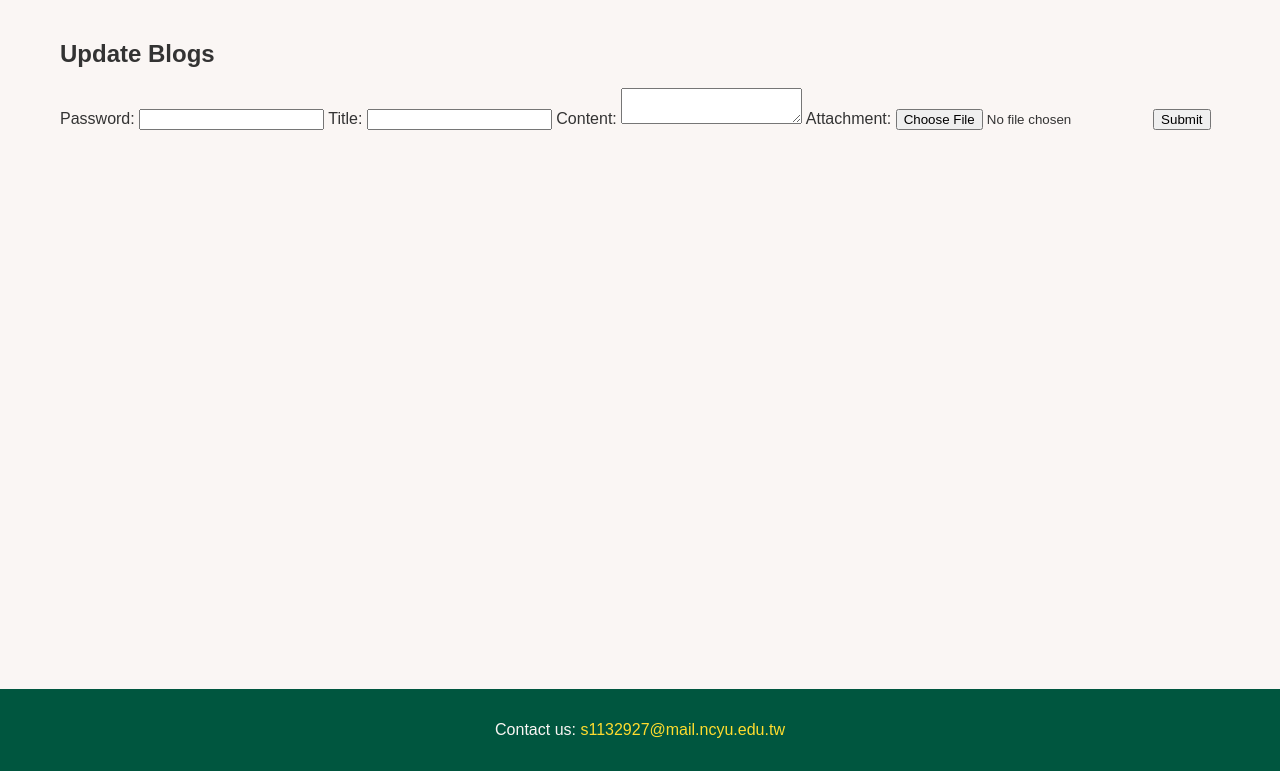
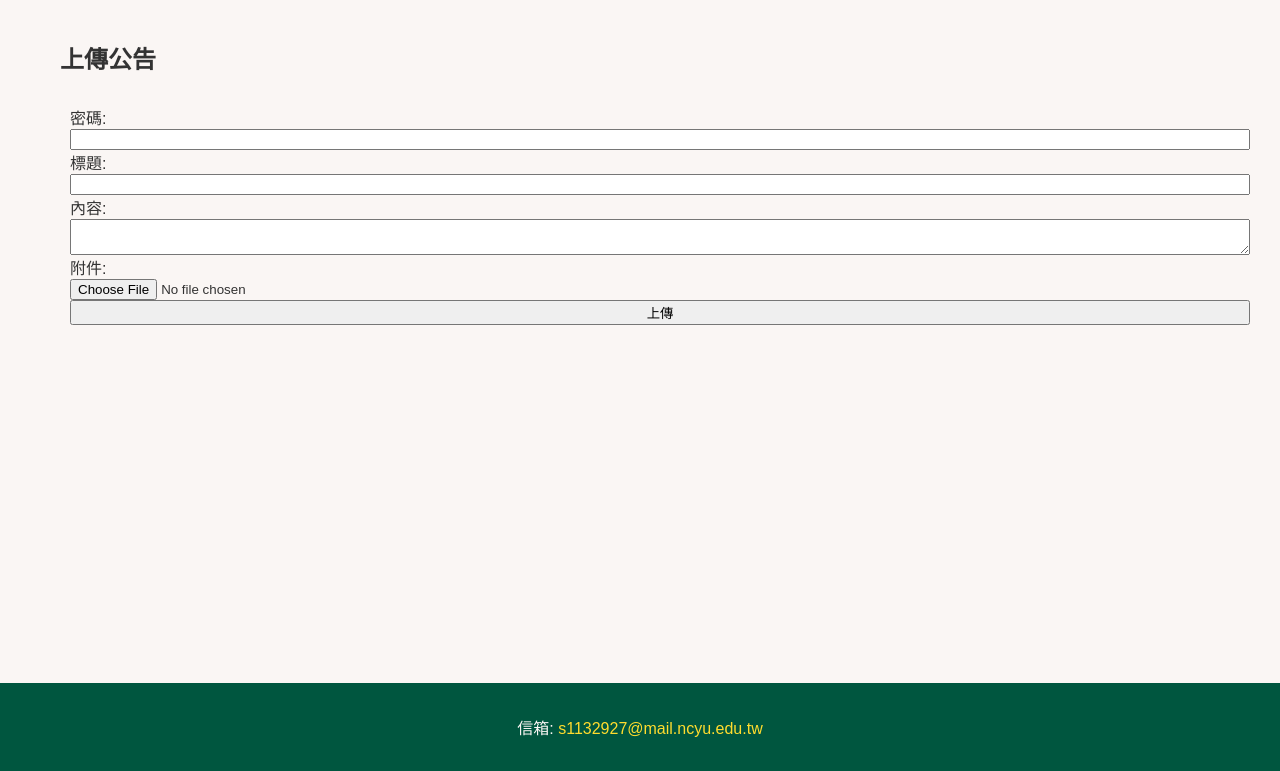
Before and after one commit to Q23RF/yunlinlit, a Flask app: page /update in a window 1280 px wide. Shown: the part 121-892 px from the top of the page. Run offline with Flask 3, Linux system fonts and the light colour scheme.

Commit message:
the tmp update page works now

```diff
--- a/app/routes.py
+++ b/app/routes.py
@@ -16,13 +16,16 @@ def update():
     password = os.getenv("UPDATE_PASSWORD", "admin123")
     if request.method == "POST":
         if request.form.get("password") != password:
-            flash("Invalid password!", "danger")
+            flash("密碼錯誤", "danger")
+            print("wrong pwd")
         else:
             title = request.form.get("title")
             content = request.form.get("content")
             if title and content:
                 blogs.append({"title": title, "content": content})
-                flash("Blog added successfully!", "success")
+                flash("上傳成功", "success")
+                print(blogs)
+
             return redirect(url_for("main.index"))
     return render_template("update.html")
 
--- a/app/static/style.css
+++ b/app/static/style.css
@@ -156,6 +158,13 @@ footer a:hover {
 
 .marquee-controls button:focus {
     outline: none;
+}
+
+/* Update */
+.update {
+    padding: 10px;
+    display: flex;
+    flex-direction: column;
 }
 
 /* Archive */
--- a/app/templates/archive.html
+++ b/app/templates/archive.html
@@ -1,5 +1,5 @@
 {% extends "base.html" %}
-{% block title %}Archive{% endblock %}
+{% block title %}作品集{% endblock %}
 {% block content %}
 <h2>Image Archive</h2>
 <div class="archive">
--- a/app/templates/base.html
+++ b/app/templates/base.html
@@ -20,15 +20,15 @@
     </header>
     <div class="sidebar collapsed">
         <button class="sidebar-toggle" onclick="toggleSidebar()">〉</button>
-        <a href="{{ url_for('main.index') }}">Home</a>
-        <a href="{{ url_for('main.update') }}">Update Blogs</a>
-        <a href="{{ url_for('main.archive') }}">Archive</a>
+        <a href="{{ url_for('main.index') }}">首頁</a>
+        <a href="{{ url_for('main.update') }}">公告上傳</a>
+        <a href="{{ url_for('main.archive') }}">作品集</a>
     </div>
     <main>
         {% block content %}{% endblock %}
     </main>
     <footer>
-        <p>Contact us: <a href="mailto:s1132927@mail.ncyu.edu.tw">s1132927@mail.ncyu.edu.tw</a></p>
+        <p>信箱: <a href="mailto:s1132927@mail.ncyu.edu.tw">s1132927@mail.ncyu.edu.tw</a></p>
     </footer>
 </body>
 </html>
--- a/app/templates/index.html
+++ b/app/templates/index.html
@@ -1,5 +1,5 @@
 {% extends "base.html" %}
-{% block title %}Index{% endblock %}
+{% block title %}首頁{% endblock %}
 {% block content %}
 <div class="marquee">
     <div class="marquee-container">
@@ -14,7 +14,7 @@
 </div>
 
 <div class="blogs">
-    <h2>Blogs</h2>
+    <h2>公告</h2>
     <ul>
         {% for blog in blogs %}
             <li><strong>{{ blog.title }}</strong>: {{ blog.content }}</li>
--- a/app/templates/update.html
+++ b/app/templates/update.html
@@ -1,16 +1,19 @@
 {% extends "base.html" %}
-{% block title %}Update Blogs{% endblock %}
+{% block title %}上傳公告{% endblock %}
 {% block content %}
-<h2>Update Blogs</h2>
-<form method="POST" enctype="multipart/form-data">
-    <label for="password">Password:</label>
+<h2>上傳公告</h2>
+<form class="update" method="POST" enctype="multipart/form-data">
+    <label for="password">密碼:</label>
     <input type="password" name="password" required>
-    <label for="title">Title:</label>
+    <label for="title">標題:</label>
     <input type="text" name="title" required>
-    <label for="content">Content:</label>
+    <label for="content">內容:</label>
     <textarea name="content" required></textarea>
-    <label for="attachment">Attachment:</label>
+    <label for="attachment">附件:</label>
     <input type="file" name="attachment" accept=".png, .jpg, .webp, .doc, .docx, .pdf">
-    <button type="submit">Submit</button>
+    <button type="submit">上傳</button>
 </form>
+{% for msg in get_flashed_messages() %}
+<h6>{{ msg }}</h6>
+{% endfor %}
 {% endblock %}
```
Also changed, not shown: other parts of app/static/style.css (+4 -2 lines).
